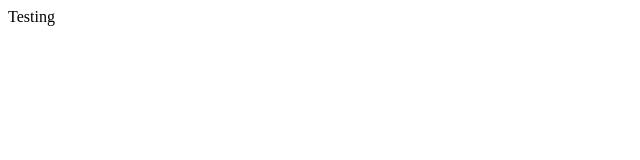
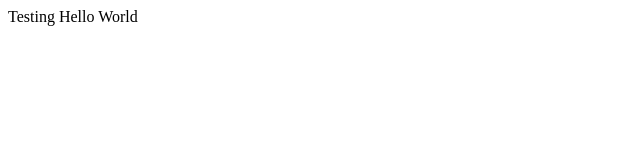
Before and after one commit to MinK-sys/Learn-Git, a plain HTML site: page index.html in a window 1280 px wide. Shown: the whole page, without its empty margins (0-640 px from the left). Drawn offline with Linux system fonts and the light colour scheme.

Commit message:
Update index

```diff
--- a/index.html
+++ b/index.html
@@ -6,6 +6,6 @@
     <title>Document</title>
 </head>
 <body>
-    Testing
+    Testing Hello World
 </body>
 </html>
```
